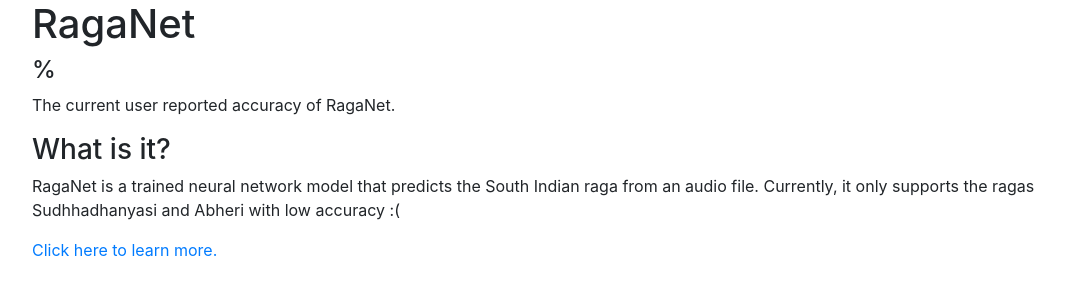
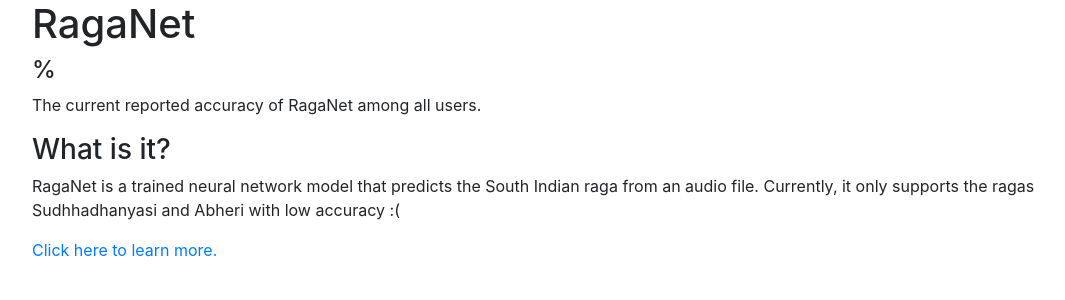
Before and after one commit to mangomadhava/raganet_website, a Flask app: template flask_app/templates/index.html in a window 1280 px wide. Shown: the part 56-356 px from the top of the page, without its empty margins (53-1118 px from the left). Run offline with Flask 2, Linux system fonts and the light colour scheme; the template is opened without the code that fills it, so the values that code supplies are empty; some libraries are stand-ins or nearby versions.

Commit message:
minor changes

```diff
--- a/flask_app/templates/index.html
+++ b/flask_app/templates/index.html
@@ -4,7 +4,7 @@
 
 <h1 id="raganet">RagaNet</h1>
 <h4>{{ acc }} % </h4>
-<p>The current user reported accuracy of RagaNet. </p>
+<p>The current reported accuracy of RagaNet among all users. </p>
 <h3 id="what-is-it-">What is it?</h3>
 <p>RagaNet is a trained neural network model that predicts the South Indian raga from an audio file.
      Currently, it only supports the ragas Sudhhadhanyasi and Abheri with low accuracy :(
```
